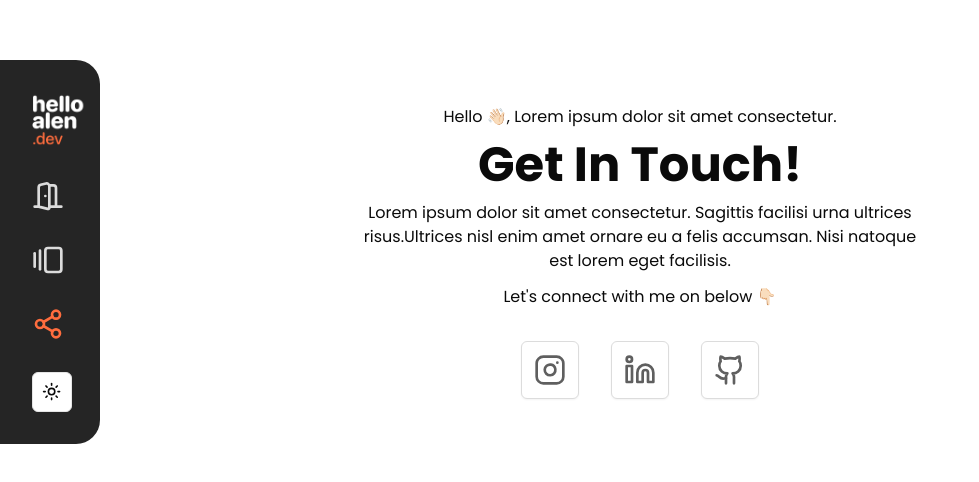
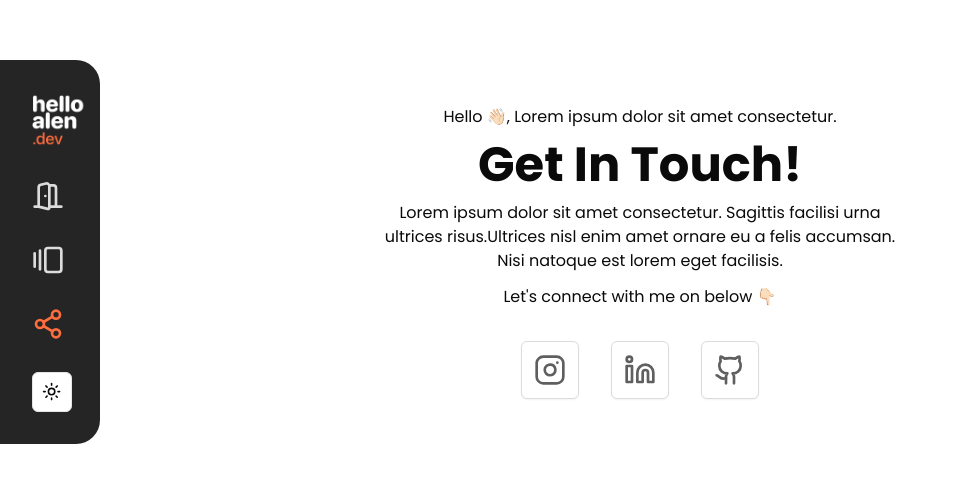
Before and after one commit to OneToDev/helloalen-dev, a Next.js app: page /contact in a window 1280 px wide. Shown: the part 148-630 px from the top of the page, without its empty margins (0-979 px from the left). Built offline with nearby package versions, Linux system fonts and the light colour scheme.

Commit message:
Add paddings

```diff
--- a/app/contact/page.tsx
+++ b/app/contact/page.tsx
@@ -8,8 +8,8 @@ export default function page() {
       <div className="flex flex-col gap-3 items-center justify-center max-w-xl">
         <p>Hello 👋🏻, Lorem ipsum dolor sit amet consectetur.</p>
         <h1 className="text-center font-bold text-5xl">Get In Touch!</h1>
-        <p className='text-center'>Lorem ipsum dolor sit amet consectetur. Sagittis facilisi urna ultrices risus.Ultrices nisl enim amet ornare eu a felis accumsan. Nisi natoque est lorem eget facilisis.</p>
-        <p>Let&apos;s connect with me on below 👇🏻</p>
+        <p className='text-center px-5'>Lorem ipsum dolor sit amet consectetur. Sagittis facilisi urna ultrices risus.Ultrices nisl enim amet ornare eu a felis accumsan. Nisi natoque est lorem eget facilisis.</p>
+        <p className='text-center px-5'>Let&apos;s connect with me on below 👇🏻</p>
       </div>
       <div className="flex gap-8">
         <Link href='https://instagram.com/amoebajelek_' target='_blank'>
--- a/app/page.tsx
+++ b/app/page.tsx
@@ -6,7 +6,7 @@ export default function Home() {
       <div className="flex flex-col gap-3 items-center justify-center">
         <p>Hello 👋🏻, I’am Naufal Abdussyakur. I’m a</p>
         <h1 className="text-center font-bold text-5xl">Fullstack Developer<br />Based in Indonesia</h1>
-        <p>Enjoy the journey in realizing your desired dreams</p>
+        <p className="text-center px-5">Enjoy the journey in realizing your desired dreams</p>
       </div>
       <div className="flex gap-3">
         <Link href='/portofolios'>
--- a/app/portofolios/page.tsx
+++ b/app/portofolios/page.tsx
@@ -15,7 +15,7 @@ export default function page() {
     <main className="md:ms-[120px] w-full min-h-screen flex flex-col gap-20 bg-white dark:bg-maBlack pt-40 md:pt-32">
       <div className="flex flex-col gap-3 items-center justify-center">
         <h1 className="text-center font-bold text-5xl text-maBlack dark:text-white">Find a project that interests you!</h1>
-        <p className='text-maDarkGray dark:text-maGray'>I have completed 193 projects which you can see with the project details</p>
+        <p className='text-maDarkGray dark:text-maGray text-center px-5'>I have completed 193 projects which you can see with the project details</p>
       </div>
       <div className="flex gap-5 px-8">
         <Link href='/portofolios/Bragada.ui'>
```
